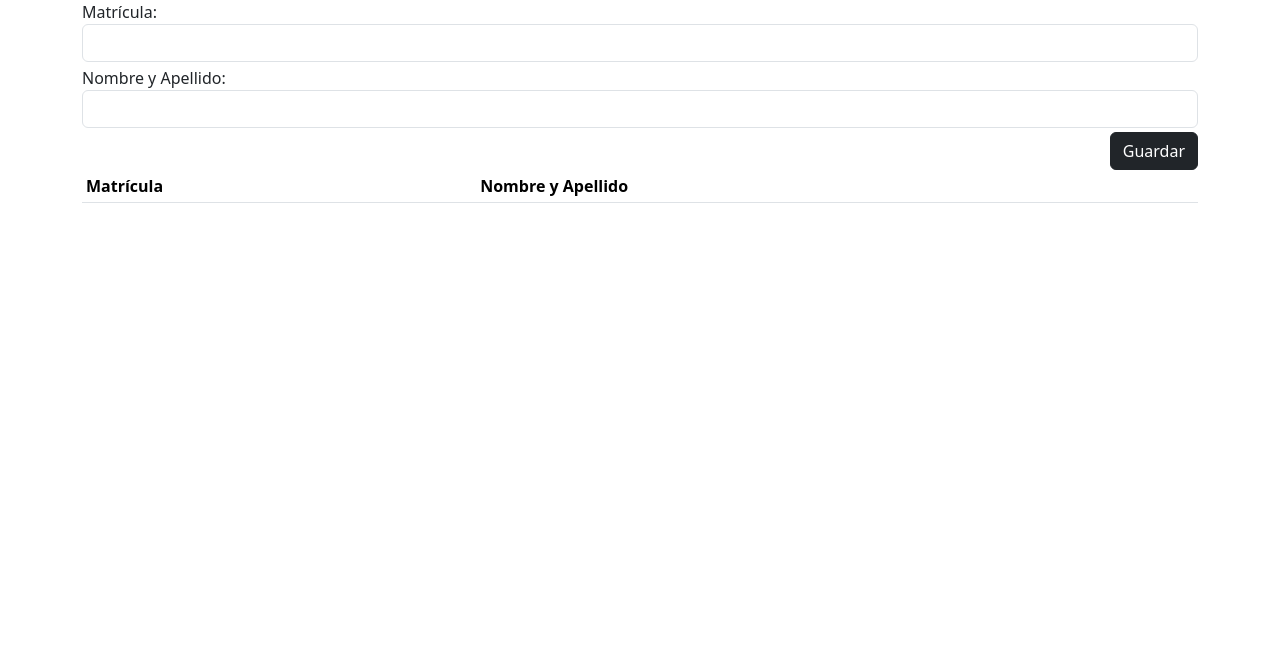
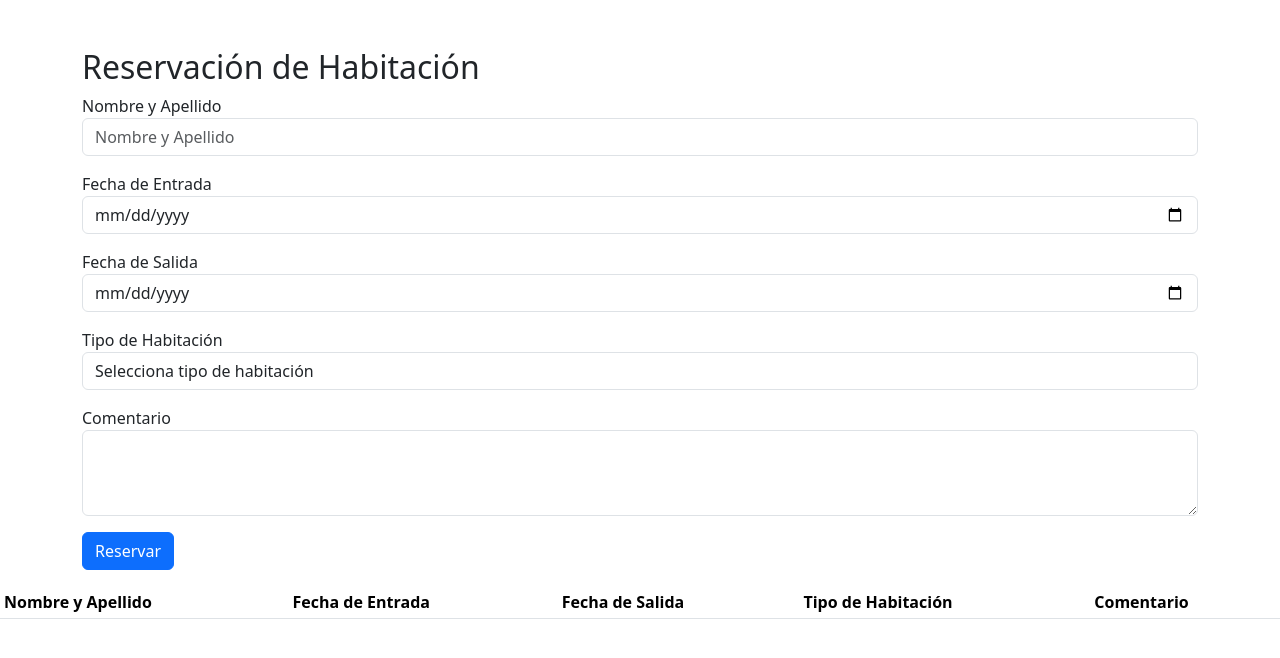
Before and after one commit to Cesar9911/Flask7BJulioMacias, a Flask app: page /alumnos in a window 1280 px wide. Shown: the top 658 px of the page. Run offline with Flask 3, Linux system fonts and the light colour scheme; lists and menus that the app fills with data are empty; some libraries are stand-ins or nearby versions.

Commit message:
Update alumnos.html

```diff
--- a/templates/alumnos.html
+++ b/templates/alumnos.html
@@ -3,87 +3,133 @@
 <head>
     <meta charset="UTF-8">
     <meta name="viewport" content="width=device-width, initial-scale=1.0">
+    <title>Reservación de Habitación</title>
 
+    <!-- Pusher JS -->
+    <script src="https://js.pusher.com/7.0/pusher.min.js"></script>
+
+    <!-- Bootstrap CSS -->
     <link href="https://cdn.jsdelivr.net/npm/bootstrap@5.3.3/dist/css/bootstrap.min.css" rel="stylesheet" integrity="sha384-QWTKZyjpPEjISv5WaRU9OFeRpok6YctnYmDr5pNlyT2bRjXh0JMhjY6hW+ALEwIH" crossorigin="anonymous">
 
+    <!-- jQuery -->
     <script src="https://code.jquery.com/jquery-3.7.1.min.js" integrity="sha256-/JqT3SQfawRcv/BIHPThkBvs0OEvtFFmqPF/lYI/Cxo=" crossorigin="anonymous"></script>
 
+    <!-- jQuery Validation -->
     <script src="https://cdnjs.cloudflare.com/ajax/libs/jquery-validate/1.19.5/jquery.validate.min.js"></script>
 
-    <title>Alumnos</title>
+    <style>
+        .error {
+            color: red;
+        }
+    </style>
 </head>
 <body>
-    <!-- Nombre de la etiqueta Ejemplo: INPUT -->
-    <!-- # para ID -->
-    <!-- . para CLASS -->
-
-    <!-- form index 0 -->
-    <!-- #frmAlumnos -->
-    <!-- .formulario index 0 -->
-    <div class="container">
-        <form method="post" id="frmAlumnos" class="formulario">
-            <div class="mb-1">
-                <label id="lblMatriculaFA" for="txtMatriculaFA">Matrícula:</label>
-                <input type="number" name="txtMatriculaFA" id="txtMatriculaFA" class="form-control" required="true" minlength="8" maxlength="8" data-rule-digits="true">
+    <div class="container mt-5">
+        <h2>Reservación de Habitación</h2>
+        <form id="reservationForm" action="/reservar" method="POST">
+            <div class="form-group mb-3">
+                <label for="name">Nombre y Apellido</label>
+                <input type="text" class="form-control" id="name" name="name" placeholder="Nombre y Apellido" required>
             </div>
-            <div class="mb-1">
-                <label id="lblNombreApellidoFA" for="txtNombreApellidoFA">Nombre y Apellido:</label>
-                <input type="text" name="txtNombreApellidoFA" id="txtNombreApellidoFA" class="form-control" required="true" minlength="10" maxlength="25">
+            <div class="form-group mb-3">
+                <label for="checkin">Fecha de Entrada</label>
+                <input type="date" class="form-control" id="checkin" name="checkin" required>
             </div>
-            <div class="text-end">
-                <button id="btnGuardarFA" name="btnGuardarFA" class="btn btn-dark">Guardar</button>
+            <div class="form-group mb-3">
+                <label for="checkout">Fecha de Salida</label>
+                <input type="date" class="form-control" id="checkout" name="checkout" required>
             </div>
+            <div class="form-group mb-3">
+                <label for="room_type">Tipo de Habitación</label>
+                <select class="form-control" id="room_type" name="room_type" required>
+                    <option value="">Selecciona tipo de habitación</option>
+                    <option value="individual">Individual</option>
+                    <option value="doble">Doble</option>
+                    <option value="suite">Suite</option>
+                </select>
+            </div>
+            <div class="form-group mb-3">
+                <label for="comment">Comentario</label>
+                <textarea class="form-control" id="comment" name="comment" rows="3"></textarea>
+            </div>
+            <button id="btnReservar" name="btnReservar" type="submit" class="btn btn-primary">Reservar</button>
         </form>
-        <div id="divAlumnos"></div>
-
-        <!-- table index 0 -->
-        <table class="table table-sm">
-            <thead>
-                <tr>
-                    <th>Matrícula</th>
-                    <th>Nombre y Apellido</th>
-                </tr>
-            </thead>
-            <tbody id="tbodyAlumnos"></tbody>
-        </table>
     </div>
 
-    <script src="https://cdn.jsdelivr.net/npm/bootstrap@5.3.3/dist/js/bootstrap.bundle.min.js" integrity="sha384-YvpcrYf0tY3lHB60NNkmXc5s9fDVZLESaAA55NDzOxhy9GkcIdslK1eN7N6jIeHz" crossorigin="anonymous"></script>
+    <div id="divReservaciones"></div>
+
+    <!-- table -->
+    <table class="table table-sm mt-3">
+        <thead>
+            <tr>
+                <th>Nombre y Apellido</th>
+                <th>Fecha de Entrada</th>
+                <th>Fecha de Salida</th>
+                <th>Tipo de Habitación</th>
+                <th>Comentario</th>
+            </tr>
+        </thead>
+        <tbody id="tbodyReservaciones"></tbody>
+    </table>
 
     <script>
-        window.addEventListener("load", function (event) {
-            $("#frmAlumnos").validate({
-                messages: {
-                    txtMatriculaFA: {
-                        required: "Ingresa la matrícula",
-                        minlength: "La matrícula es de 8 digitos",
-                        maxlength: "La matrícula es de 8 digitos",
-                        digits: "La matrícula es de solo números"
+        $(document).ready(function () {
+            // Validación del formulario
+            $("#reservationForm").validate({
+                rules: {
+                    name: {
+                        required: true,
+                        minlength: 10,
+                        maxlength: 50,
+                        lettersonly: true
                     },
-                    txtNombreApellidoFA: {
-                        required: "Ingresa tu nombre y apellido",
-                        minlength: "Ingresa más o 10 caracteres",
-                        maxlength: "Ingresa menos o 25 caracteres"
+                    checkin: {
+                        required: true,
+                        date: true
+                    },
+                    checkout: {
+                        required: true,
+                        date: true
+                    },
+                    room_type: {
+                        required: true
                     }
                 },
-                rules: {
-                    txtMatriculaFA: {
-                        // required: true,
-                        // minlength: 8,
-                        // maxlength: 8
-                        // digits: true
+                messages: {
+                    name: {
+                        required: "Por favor, ingresa tu nombre y apellido.",
+                        minlength: "Debe contener al menos 10 caracteres.",
+                        maxlength: "Debe contener como máximo 50 caracteres.",
+                        lettersonly: "Solo se permiten letras."
+                    },
+                    checkin: {
+                        required: "Por favor, selecciona una fecha de entrada."
+                    },
+                    checkout: {
+                        required: "Por favor, selecciona una fecha de salida."
+                    },
+                    room_type: {
+                        required: "Por favor, selecciona el tipo de habitación."
                     }
                 }
-            })
+            });
 
-            $("#frmAlumnos").submit(function (event) {
-                event.preventDefault()
+            // Agregar método para validar solo letras
+            jQuery.validator.addMethod("lettersonly", function(value, element) {
+                return this.optional(element) || /^[a-zA-Z\s]+$/.test(value);
+            }, "Solo se permiten letras.");
 
-                $.post("/alumnos/guardar", $(this).serialize(), function (respuesta) {
-                    console.log(respuesta)
-                })
-            })
-        })
+            // Realizar POST para guardar la reservación
+            $("#reservationForm").submit(function (event) {
+                event.preventDefault();
+                $.post("/reservar", $(this).serialize(), function (respuesta) {
+                    console.log(respuesta);
+                });
+            });
+        });
     </script>
+
+    <!-- Bootstrap JS -->
+    <script src="https://cdn.jsdelivr.net/npm/bootstrap@5.3.3/dist/js/bootstrap.bundle.min.js" integrity="sha384-YvpcrYf0tY3lHB60NNkmXc5s9fDVZLESaAA55NDzOxhy9GkcIdslK1eN7N6jIeHz" crossorigin="anonymous"></script>
 </body>
 </html>
```
